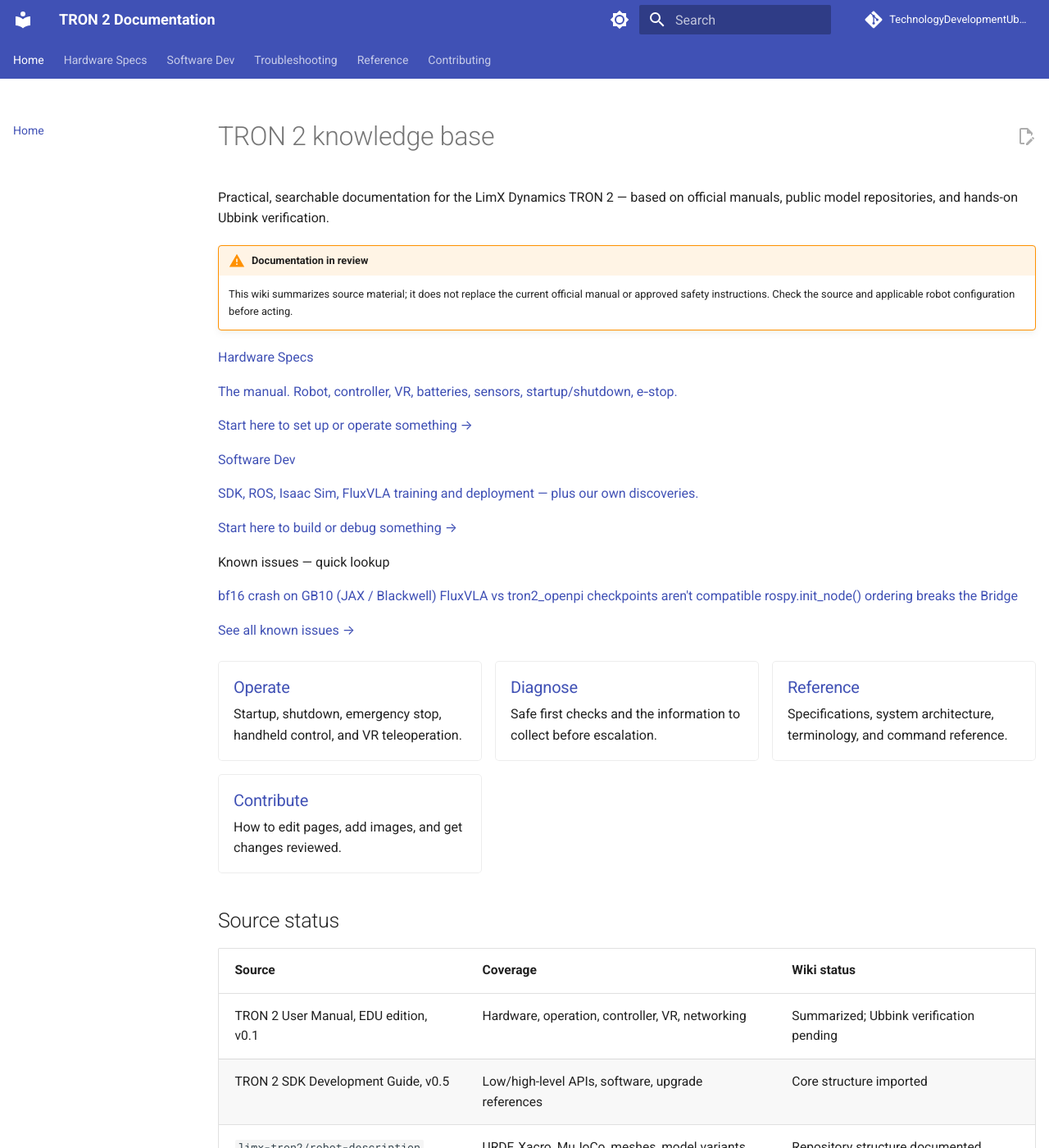
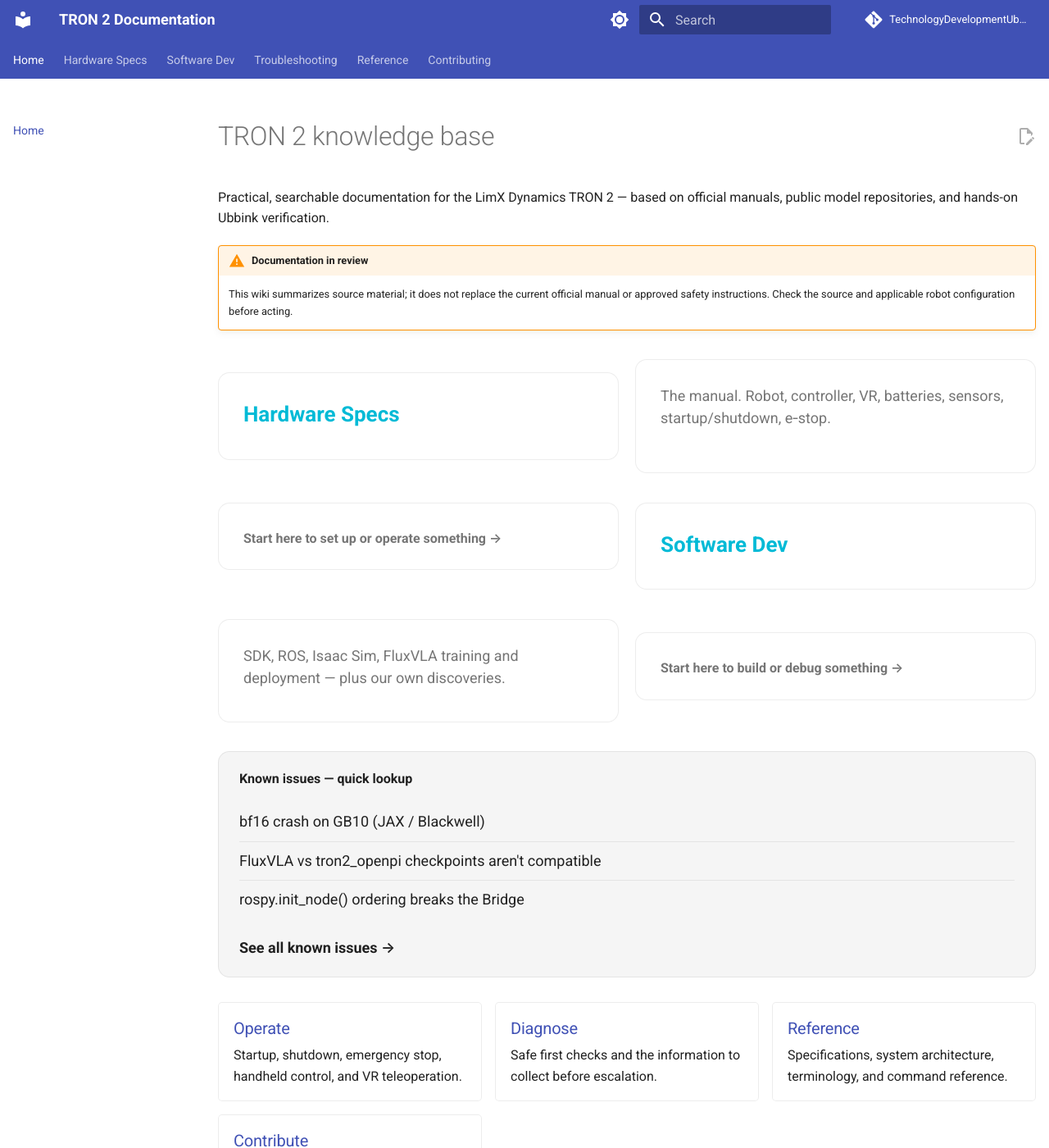
Before and after one commit to TechnologyDevelopmentUbbink/Tron2, an MkDocs documentation site: the page built from docs/index.md, in a window 1280 px wide and 1400 px high. Shown: the whole window at 82% size. Built offline with MkDocs 1.6.1 and Material for MkDocs 9.7.7, drawn with Linux system fonts in a browser that asks for light colours; comment, search, counter and statistics services are not loaded.

Commit message:
Add styles for tron doors and issues sections

```diff
--- a/docs/assets/stylesheets/extra.css
+++ b/docs/assets/stylesheets/extra.css
@@ -36,3 +36,96 @@
   .tron-card-grid--compact { grid-template-columns: 1fr; }
   .wiki-facts { float: none; width: 100%; margin: 0 0 1rem; }
 }
+
+/* ---- Homepage "doors": Hardware Specs / Software Dev ---- */
+.tron-doors {
+  display: grid;
+  grid-template-columns: 1fr 1fr;
+  gap: 1rem;
+  margin: 1.75rem 0;
+}
+
+.tron-door {
+  display: block;
+  padding: 1.5rem 1.5rem 1.25rem;
+  border-radius: 14px;
+  border: 1px solid var(--md-default-fg-color--lightest);
+  background: var(--md-default-bg-color);
+  text-decoration: none !important;
+  color: var(--md-default-fg-color) !important;
+  transition: border-color .15s ease, transform .15s ease, box-shadow .15s ease;
+}
+
+.tron-door:hover {
+  border-color: var(--md-accent-fg-color);
+  transform: translateY(-2px);
+  box-shadow: 0 6px 20px rgba(0, 0, 0, 0.12);
+}
+
+.tron-door__title {
+  display: block;
+  font-size: 1.3rem;
+  font-weight: 700;
+  margin-bottom: .4rem;
+  color: var(--md-accent-fg-color);
+}
+
+.tron-door__desc {
+  font-size: .9rem;
+  color: var(--md-default-fg-color--light);
+  margin: 0 0 .75rem;
+  line-height: 1.5;
+}
+
+.tron-door__cta {
+  font-size: .8rem;
+  font-weight: 600;
+  color: var(--md-default-fg-color--light);
+}
+
+@media screen and (max-width: 600px) {
+  .tron-doors {
+    grid-template-columns: 1fr;
+  }
+}
+
+/* ---- Known issues quick-lookup strip ---- */
+.tron-issues {
+  border: 1px solid var(--md-default-fg-color--lightest);
+  border-radius: 14px;
+  padding: 1rem 1.25rem;
+  margin: 1.5rem 0;
+  background: var(--md-code-bg-color);
+}
+
+.tron-issues__title {
+  font-weight: 700;
+  margin: 0 0 .6rem;
+}
+
+.tron-issues a {
+  display: block;
+  padding: .45rem 0;
+  border-bottom: 1px solid var(--md-default-fg-color--lightest);
+  text-decoration: none !important;
+  color: var(--md-default-fg-color) !important;
+  font-size: .9rem;
+}
+
+.tron-issues a:last-of-type {
+  border-bottom: none;
+}
+
+.tron-issues a:hover {
+  color: var(--md-accent-fg-color) !important;
+}
+
+.tron-issues__more {
+  margin: .5rem 0 0;
+}
+
+.tron-issues__more a {
+  border-bottom: none;
+  font-weight: 600;
+  padding: .25rem 0 0;
+}
```
